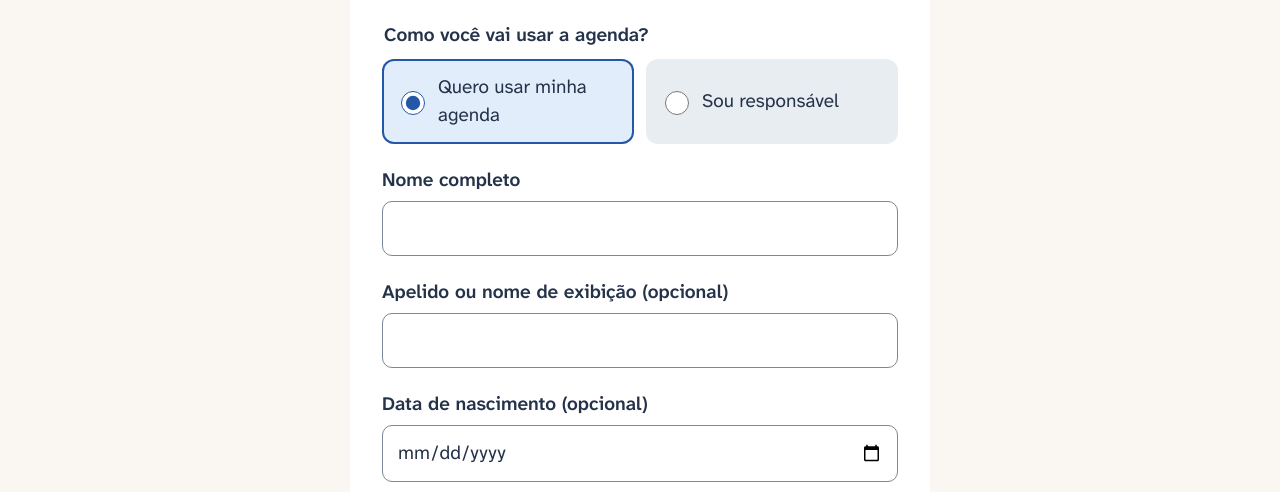
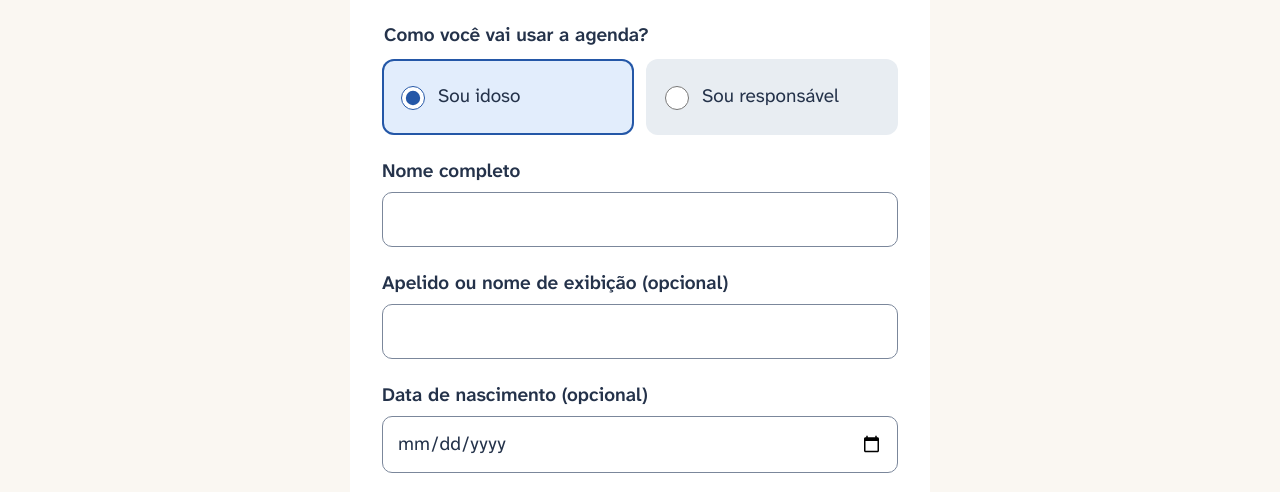
Before and after one commit to garciawp/agenda-digital-para-idosos, a plain HTML site: page paginas/cadastrar/cadastrar.html in a window 1280 px wide. Shown: the part 282-774 px from the top of the page. Drawn offline with Linux system fonts and the light colour scheme; a web font is replaced by a local one.

Commit message:
Update cadastrar.html

```diff
--- a/paginas/cadastrar/cadastrar.html
+++ b/paginas/cadastrar/cadastrar.html
@@ -42,7 +42,7 @@
             <fieldset>
               <legend>Como você vai usar a agenda?</legend>
               <div class="escolha-perfil">
-                <label class="opcao-perfil"><input type="radio" name="tipo_perfil" value="IDOSO" checked="">Quero usar minha agenda</label>
+                <label class="opcao-perfil"><input type="radio" name="tipo_perfil" value="IDOSO" checked="">Sou idoso</label>
                 <label class="opcao-perfil"><input type="radio" name="tipo_perfil" value="RESPONSAVEL">Sou responsável</label>
               </div>
             </fieldset>
```
